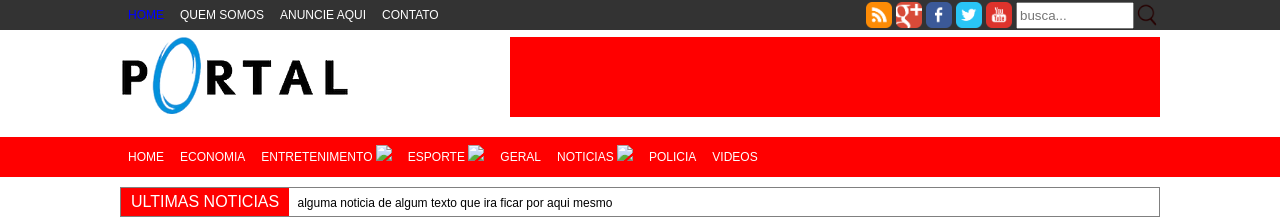
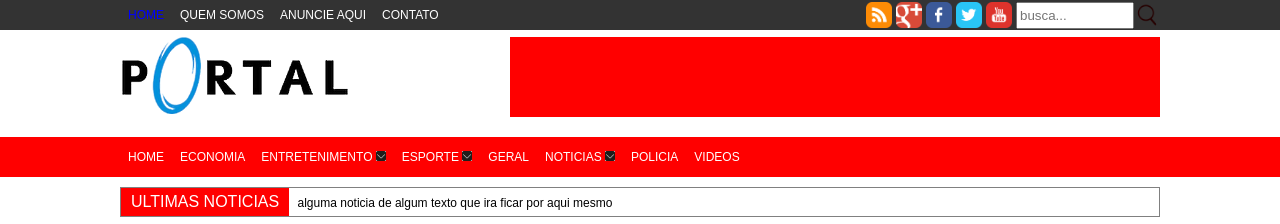
Before and after one commit to poxalukas/meusegundosite, a plain HTML site: page index.html in a window 1280 px wide. Shown: the top 224 px of the page. Drawn offline with Linux system fonts and the light colour scheme; grey boxes are pictures that could not be loaded.

Commit message:
Update index.html

```diff
--- a/index.html
+++ b/index.html
@@ -44,7 +44,7 @@
                 <li><a href="">ECONOMIA</a> </li>
                 <li>
                     <a href="">ENTRETENIMENTO</a>
-                    <img src="image/images.jpg" border="0" width="10">
+                    <img src="image/images.png" border="0" width="10">
                     <div class="submenu">
                         <a href="./">
                             <div class="submenuitem">Submenu item 1</div>
@@ -55,7 +55,7 @@
                     </div>
                 </li>
                 <li><a href="">ESPORTE</a>
-                    <img src="image/images.jpg" border="0" width="10">
+                    <img src="image/images.png" border="0" width="10">
                     <div class="submenu">
                         <a href="./">
                             <div class="submenuitem">Submenu item 1</div>
@@ -67,7 +67,7 @@
                 </li>
                 <li><a href="">GERAL</a></li>
                 <li><a href="">NOTICIAS</a>
-                    <img src="image/images.jpg" border="0" width="10">
+                    <img src="image/images.png" border="0" width="10">
                     <div class="submenu">
                         <a href="./">
                             <div class="submenuitem">Submenu item 1</div>
```
